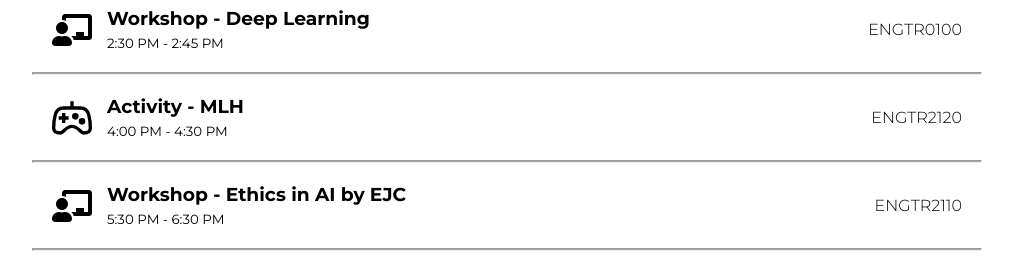
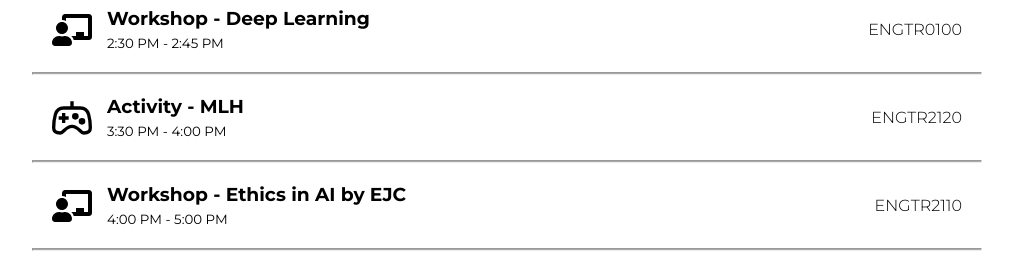
Before and after one commit to McGillAISociety/MAIShacks, a Next.js app: page /live in a window 1280 px wide. Shown: the part 1420-1692 px from the top of the page, without its empty margins (133-1146 px from the left). Built offline with nearby package versions, Linux system fonts and the light colour scheme.

Commit message:
more schedule fixes

```diff
--- a/components/live/Schedule.js
+++ b/components/live/Schedule.js
@@ -17,8 +17,8 @@ const beginner_saturday = [
     { type: 'workshop', time: "1:00 PM - 1:15 PM", title: 'Workshop - Classic ML', description: 'ENGTR0100' },
     { type: 'activity', time: "2:30 PM - 3:00 PM", title: 'Networking Happy Hour', description: 'Mezzanine' },
     { type: 'workshop', time: "2:30 PM - 2:45 PM", title: 'Workshop - Deep Learning', description: 'ENGTR0100' },
-    { type: 'activity', time: "4:00 PM - 4:30 PM", title: 'Activity - MLH', description: 'ENGTR2120' },
-    { type: 'workshop', time: "5:30 PM - 6:30 PM", title: 'Workshop - Ethics in AI by EJC', description: 'ENGTR2110' },
+    { type: 'activity', time: "3:30 PM - 4:00 PM", title: 'Activity - MLH', description: 'ENGTR2120' },
+    { type: 'workshop', time: "4:00 PM - 5:00 PM", title: 'Workshop - Ethics in AI by EJC', description: 'ENGTR2110' },
     { type: 'activity', time: "5:00 PM - 5:30 PM", title: 'Activity - Knights of the Square Table: Chess Tournament', description: 'ENGTR2120' },
     { type: 'workshop', time: "5:30 PM - 5:45 PM", title: 'Workshop - Backend', description: 'ENGTR0100' },
     { type: 'general', time: "6:30 PM - 7:00 PM", title: 'Dinner', description: 'Mezzanine' },
```
